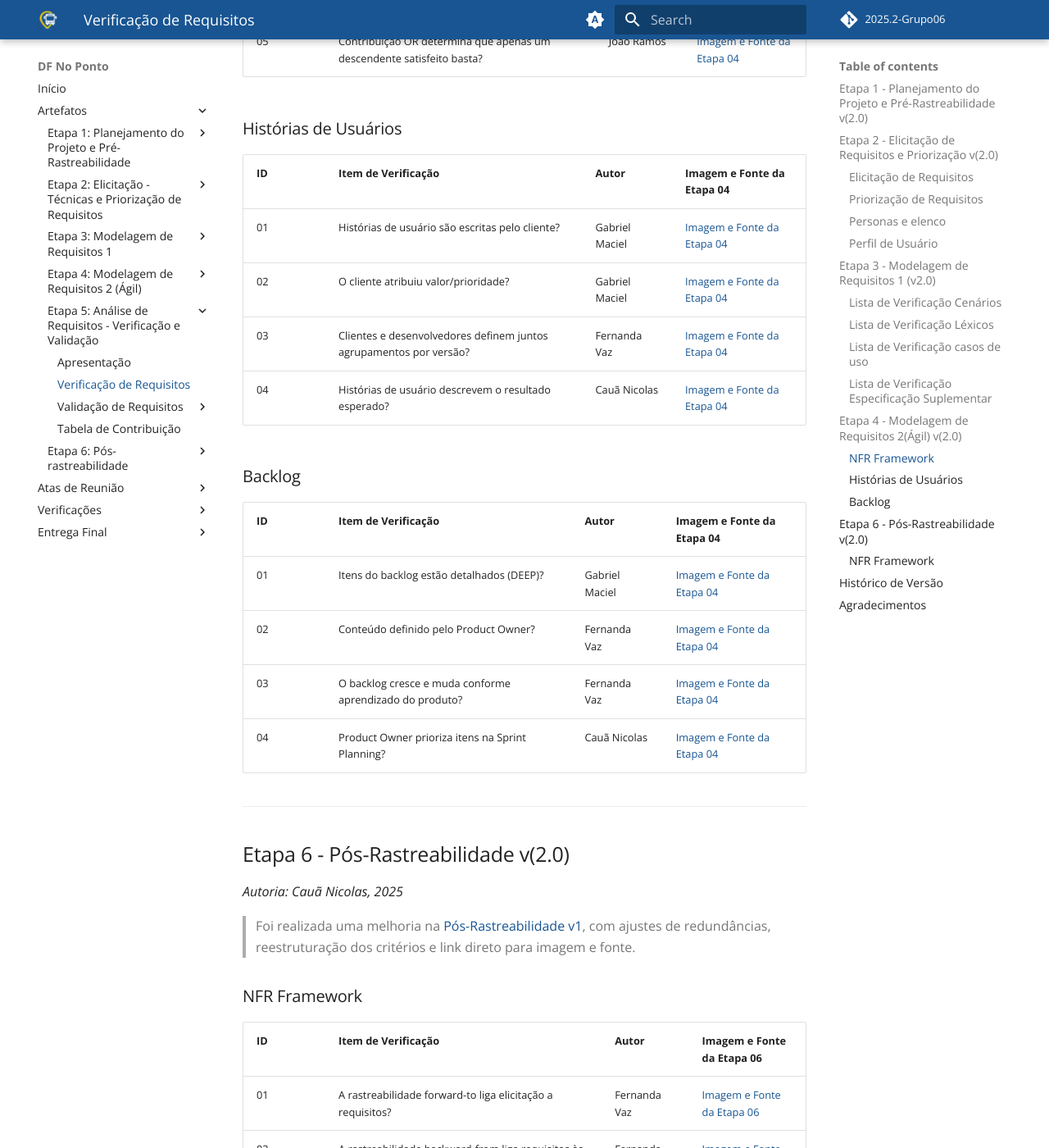
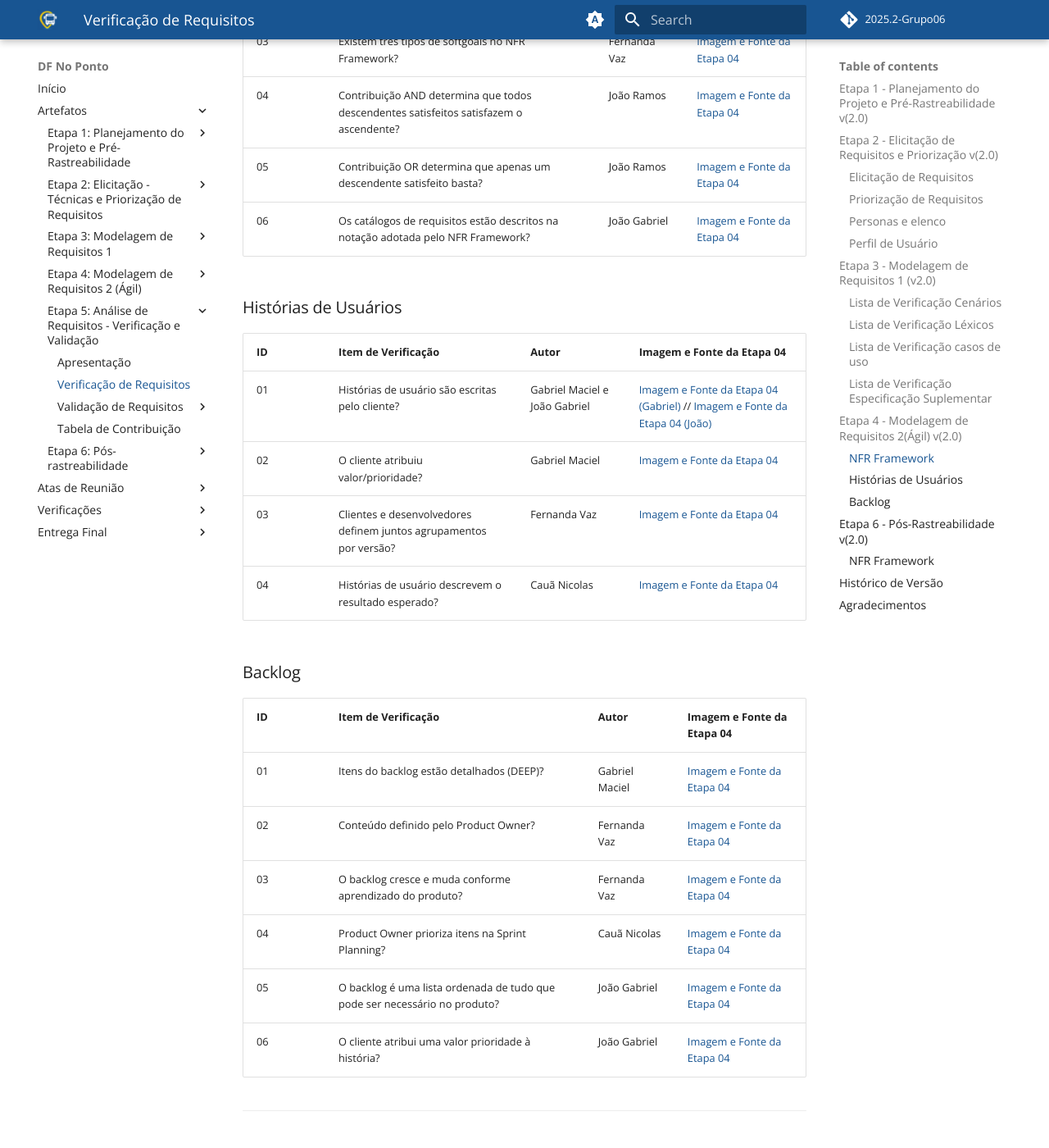
Before and after one commit to Requisitos-de-Software/2025.2-Grupo06, an MkDocs documentation site: the page built from docs/validacao_verificacao/verificacao.md, in a window 1280 px wide and 1400 px high, scrolled down 6448 px. Shown: the whole window at 82% size. Built offline with MkDocs 1.6.1 and Material for MkDocs 9.7.7, drawn with Linux system fonts in a browser that asks for light colours; comment, search, counter and statistics services are not loaded; some of the changed text lies outside the part shown.

Commit message:
Contribuicoes adicionadas

```diff
--- a/docs/validacao_verificacao/verificacao.md
+++ b/docs/validacao_verificacao/verificacao.md
@@ -121,6 +121,8 @@
 | 04 | Os atores estão fora do retângulo do sistema? | João Ramos | [Imagem e Fonte da Etapa 03](https://i.ibb.co/W4hf6fMv/C02.png) |
 | 05 | O diagrama apresenta o fluxo básico das funcionalidades? | Gabriel Maciel | [Imagem e Fonte da Etapa 03](../assets/imagens/checklist_3/print_2.png) |
 | 06 | Cada ator interage com pelo menos um caso de uso? | Daniel Nunes Duarte | [Imagem e Fonte da Etapa 03](../assets/imagens/checklist_3/print_2.png) |
+| 07 | O diagrama documenta o que o sistema faz do ponto de vista do usuário? | João Gabriel | [Imagem e Fonte da Etapa 03](https://i.ibb.co/LzG8YkV9/casos1.png) |
+| 08 |  O diagrama descreve as principais funcionalidades do sistema e a interação dessas funcionalidades com os usuários? | João Gabriel | [Imagem e Fonte da Etapa 03](https://i.ibb.co/MDwwWkXB/casos2.png) |
 
 ### Lista de Verificação Especificação Suplementar
 
@@ -130,7 +132,7 @@
 | 02 | Há análise de usabilidade? | Fernanda Vaz | [Imagem e Fonte da Etapa 03](https://ibb.co/TBRwRnMD) |
 | 03 | Requisitos de confiabilidade foram especificados? | João Ramos | [Imagem e Fonte da Etapa 03](https://ibb.co/album/PMFKNC) |
 | 04 | Requisitos de manutenibilidade foram descritos? | João Ramos | [Imagem e Fonte da Etapa 03](https://ibb.co/album/PMFKNC) |
-| 05 | A introdução apresenta visão geral do documento? | Gabriel Maciel | [Imagem e Fonte da Etapa 03](https://i.ibb.co/m59Gh73B/E05.png) |
+| 05 | A introdução apresenta visão geral do documento? | João Gabriel e Gabriel Maciel | [Imagem e Fonte da Etapa 03](https://i.ibb.co/m59Gh73B/E05.png) |
 | 06 | A seção de identificação apresenta a sigla do projeto? | Gabriel Maciel | [Imagem e Fonte da Etapa 03](https://i.ibb.co/YTbWRjVb/E08.png) |
 | 07 | Critérios de desempenho estão definidos? | Daniel Nunes Duarte | [Imagem e Fonte da Etapa 03](https://i.ibb.co/YTbWRjVb/E08.png.) |
 | 08 | Interfaces foram detalhadas? | Daniel Nunes Duarte | [Imagem e Fonte da Etapa 03](https://i.ibb.co/YTbWRjVb/E08.png) |
@@ -155,6 +157,7 @@
 | 03 | Existem três tipos de softgoals no NFR Framework? | Fernanda Vaz | [Imagem e Fonte da Etapa 04](https://ibb.co/8nDpBJt0) |
 | 04 | Contribuição AND determina que todos descendentes satisfeitos satisfazem o ascendente? | João Ramos | [Imagem e Fonte da Etapa 04](https://i.ibb.co/GQ9fT3S2/image.png) |
 | 05 | Contribuição OR determina que apenas um descendente satisfeito basta? | João Ramos | [Imagem e Fonte da Etapa 04](https://ibb.co/9HnsJQBS) |
+| 06 | Os catálogos de requisitos estão descritos na notação adotada pelo NFR Framework? | João Gabriel | [Imagem e Fonte da Etapa 04](https://i.ibb.co/84QVyQM3/7.png) |
 
 
 
@@ -162,7 +165,7 @@
 
 | ID | Item de Verificação | Autor | Imagem e Fonte da Etapa 04 |
 |----|----------------------|--------|----------------------------|
-| 01 | Histórias de usuário são escritas pelo cliente? | Gabriel Maciel | [Imagem e Fonte da Etapa 04](https://ibb.co/9C3Nr75) |
+| 01 | Histórias de usuário são escritas pelo cliente? | Gabriel Maciel e João Gabriel | [Imagem e Fonte da Etapa 04 (Gabriel)](https://ibb.co/9C3Nr75) // [Imagem e Fonte da Etapa 04 (João)](https://i.ibb.co/N2HT9s9j/image.png) |
 | 02 | O cliente atribuiu valor/prioridade? | Gabriel Maciel | [Imagem e Fonte da Etapa 04](https://ibb.co/qZvpppV) |
 | 03 | Clientes e desenvolvedores definem juntos agrupamentos por versão? | Fernanda Vaz | [Imagem e Fonte da Etapa 04](https://ibb.co/My6bZqc3) |
 | 04 | Histórias de usuário descrevem o resultado esperado? | Cauã Nicolas | [Imagem e Fonte da Etapa 04](https://ibb.co/xKK2WzRK) |
@@ -177,6 +180,8 @@
 | 02 | Conteúdo definido pelo Product Owner? | Fernanda Vaz | [Imagem e Fonte da Etapa 04](https://ibb.co/xKthYFsF) |
 | 03 | O backlog cresce e muda conforme aprendizado do produto? | Fernanda Vaz | [Imagem e Fonte da Etapa 04](https://ibb.co/p6CZbY69) |
 | 04 | Product Owner prioriza itens na Sprint Planning? | Cauã Nicolas | [Imagem e Fonte da Etapa 04](https://ibb.co/8kdbXTW) |
+| 05 | O backlog é uma lista ordenada de tudo que pode ser necessário no produto? | João Gabriel | [Imagem e Fonte da Etapa 04](https://i.ibb.co/hx2ZsLz0/image.png) |
+| 06 | O cliente atribui uma valor prioridade à história? | João Gabriel | [Imagem e Fonte da Etapa 04](https://i.ibb.co/d03BtTKX/image.png) |
 
 
 ---
```
Also changed, not shown: docs/entrega_final/tabela_contribuicao.md (+7 -7 lines).
